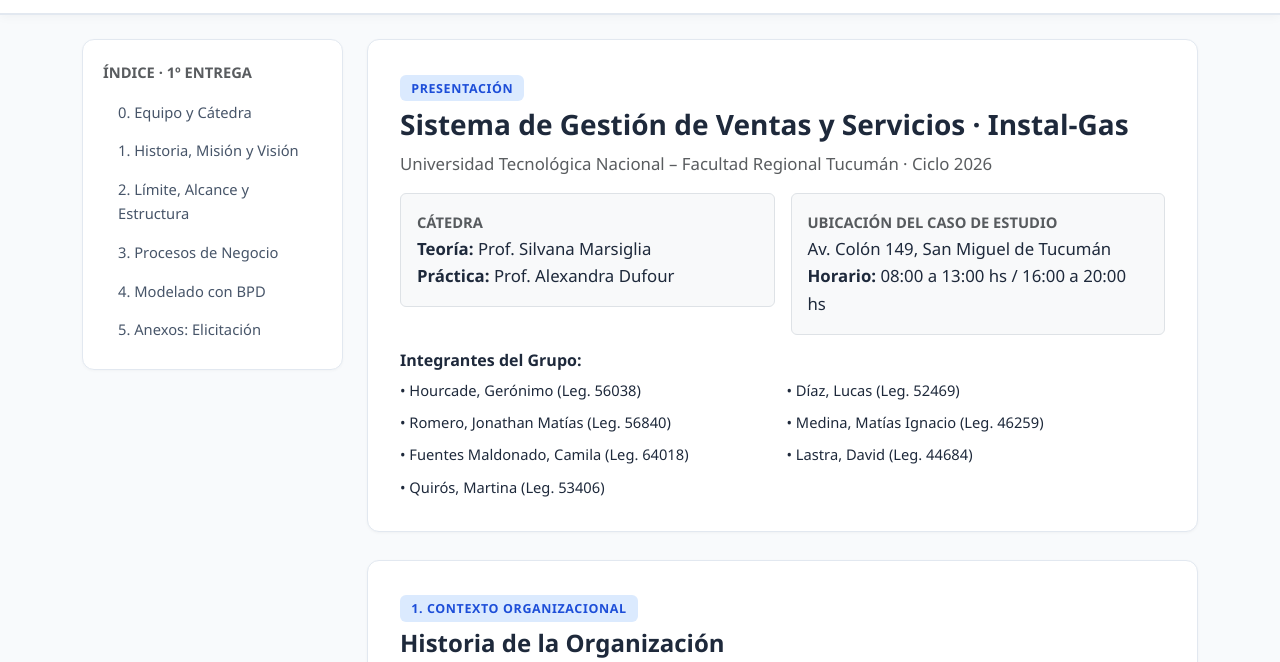
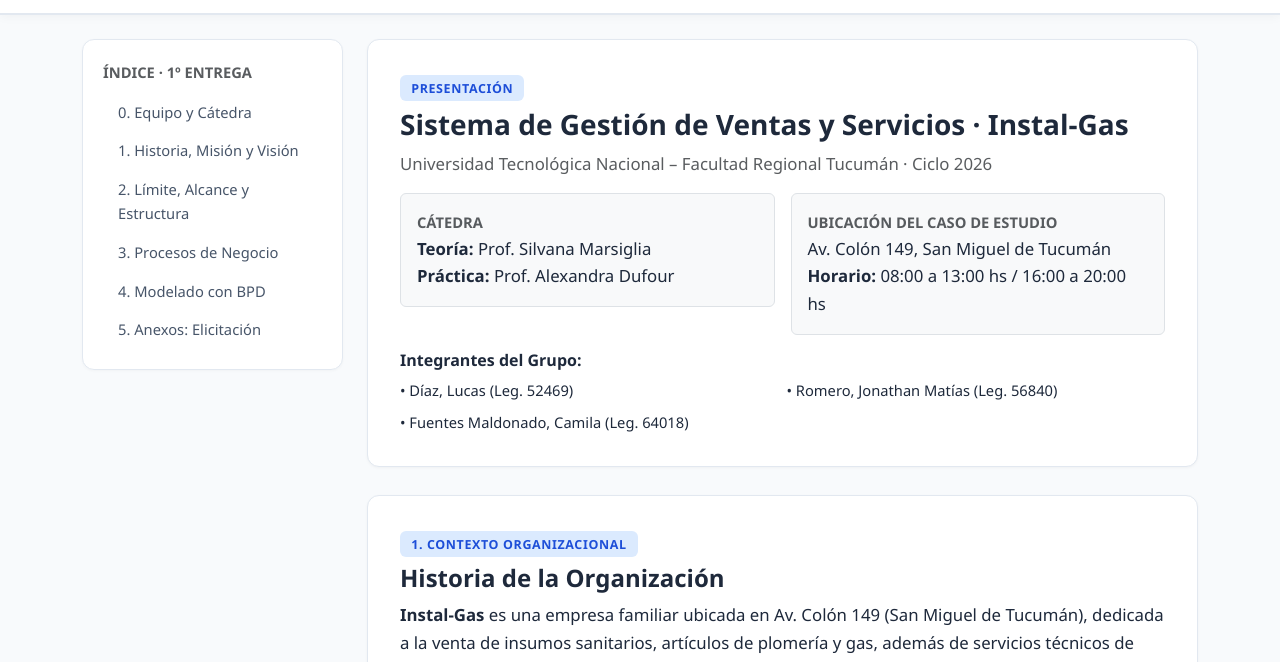
Before and after one commit to KmiFM/TFI-AnalisisDeSistemas, a plain HTML site: page index.html in a window 1280 px wide. Shown: the part 108-770 px from the top of the page. Drawn offline with nearby package versions, Linux system fonts and the light colour scheme.

Commit message:
Update index.html

```diff
--- a/index.html
+++ b/index.html
@@ -214,13 +214,11 @@
 
               <h6 class="fw-bold mt-3">Integrantes del Grupo:</h6>
               <div class="row row-cols-1 row-cols-md-2 g-2 small">
-                <div class="col">• Hourcade, Gerónimo (Leg. 56038)</div>
+
                 <div class="col">• Díaz, Lucas (Leg. 52469)</div>
                 <div class="col">• Romero, Jonathan Matías (Leg. 56840)</div>
-                <div class="col">• Medina, Matías Ignacio (Leg. 46259)</div>
                 <div class="col">• Fuentes Maldonado, Camila (Leg. 64018)</div>
-                <div class="col">• Lastra, David (Leg. 44684)</div>
-                <div class="col">• Quirós, Martina (Leg. 53406)</div>
+
               </div>
             </div>
 
```
